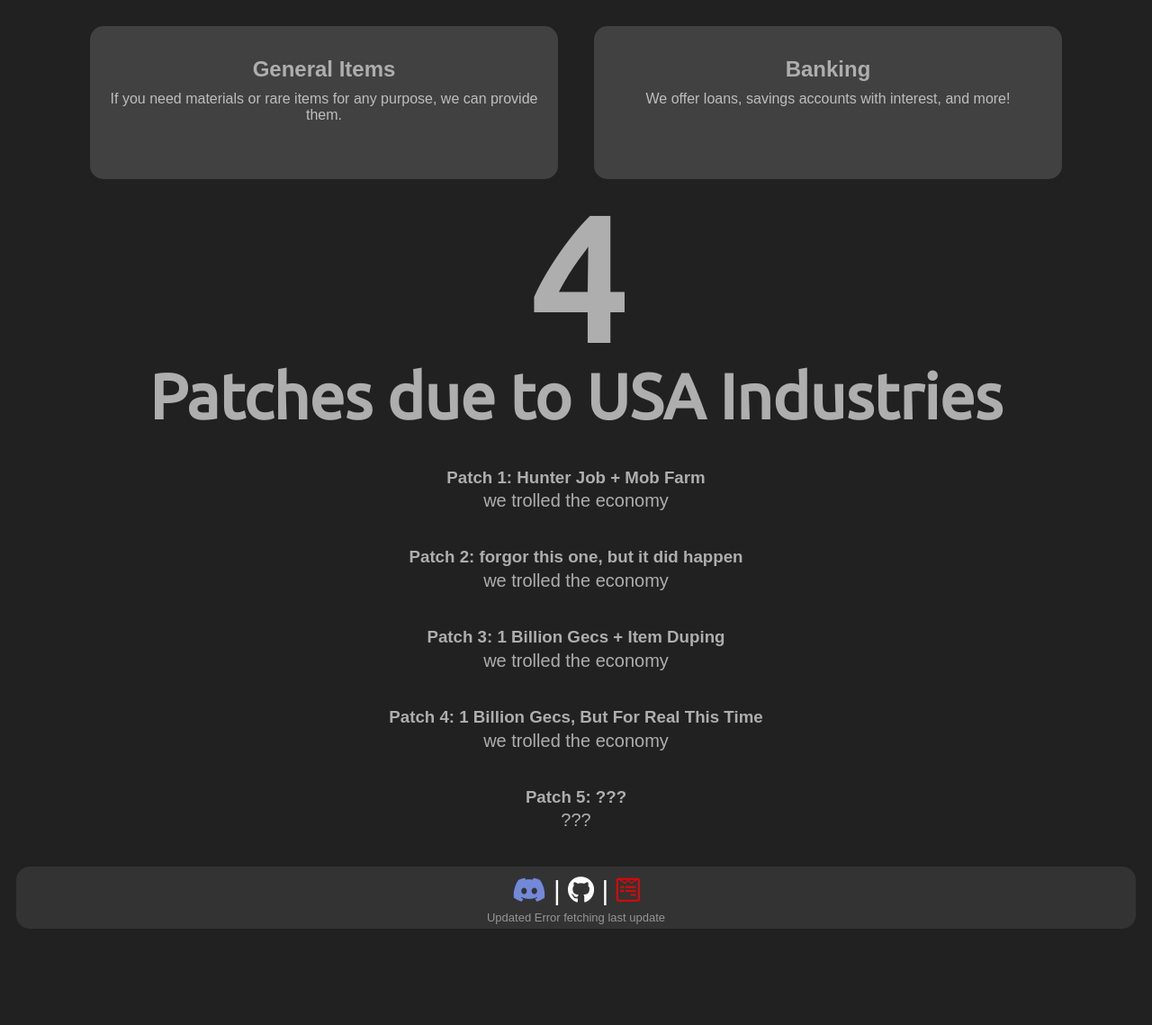
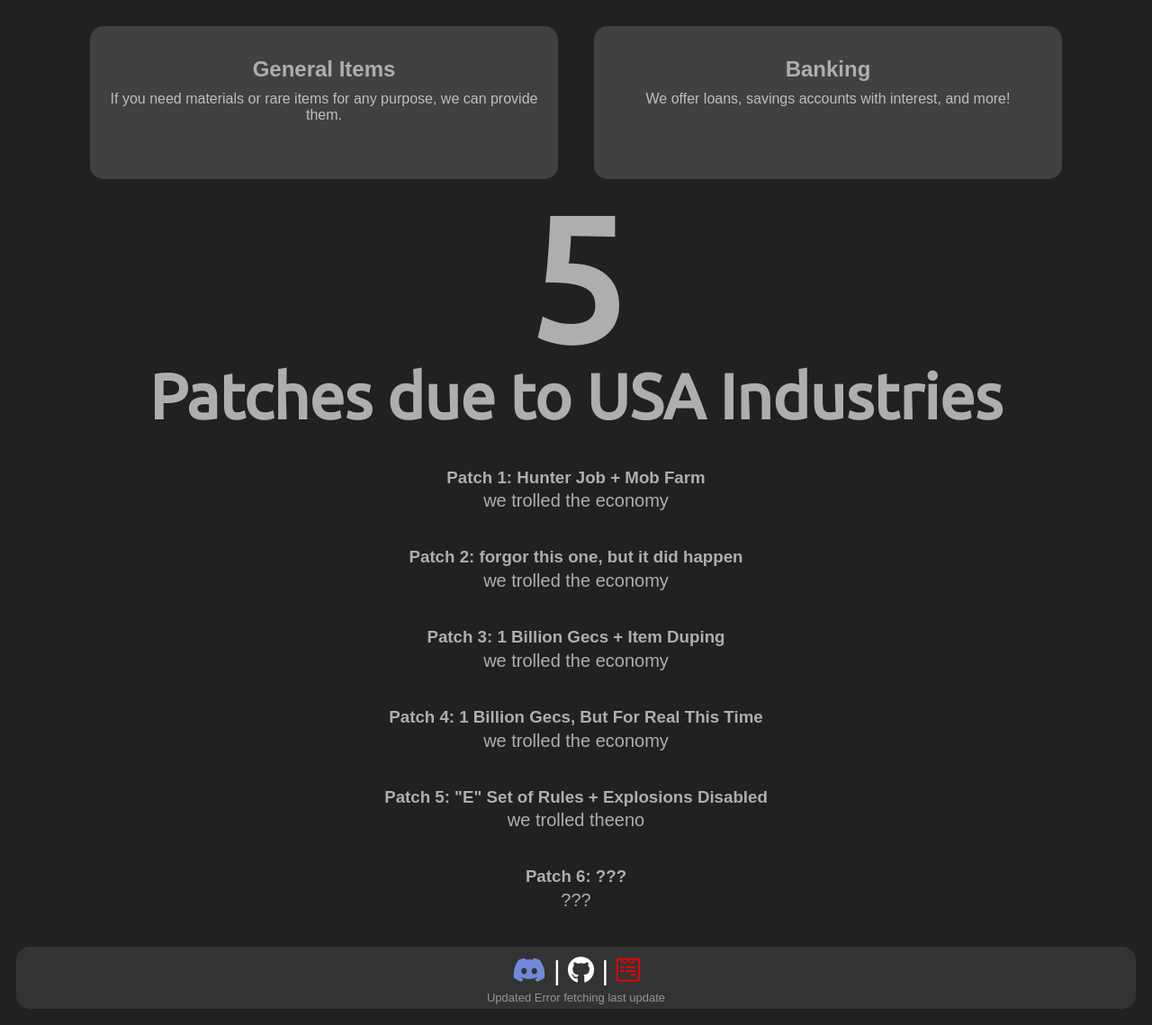
Before and after one commit to besser435/USAI-Website, a Flask app: page / in a window 1280 px wide. Shown: the part 1192-2331 px from the top of the page at 90% size. Before the commit the page ends 2224 px from the top, so only its background shows below. Run offline with Flask 3, Linux system fonts and the light colour scheme.

Commit message:
Update patches

```diff
--- a/website/static/js/home.js
+++ b/website/static/js/home.js
@@ -6,7 +6,7 @@ function startCounterWhenInView() {
         counterElement.innerText = count;
         count++;
 
-        if (count <= 4) {
+        if (count <= 5) {
             setTimeout(updateCounter, 100);
         }
     }
--- a/website/templates/base.html
+++ b/website/templates/base.html
@@ -78,6 +78,7 @@
 
 
     <footer class="footer">
+        <!-- TODO: Fix Lighthouse accessibility concerns here -->
         <a href="https://discord.gg/9zvFEUuRPn" target="_blank"><i class="fab fa-discord"></i></a> |
         <a href="https://github.com/besser435/USAI-Website" target="_blank"><i class="fab fa-github"></i></a> |
         <a href="https://toendallwars.fandom.com/wiki/USA_Industries" target="_blank"><i class="fab fa-wpforms"></i></a>
--- a/website/templates/home.html
+++ b/website/templates/home.html
@@ -89,7 +89,11 @@
             <p>we trolled the economy</p>
             <div class="section-spacing"></div>
 
-            <h3>Patch 5: ???</h3>
+            <h3>Patch 5: "E" Set of Rules + Explosions Disabled</h3>
+            <p>we trolled theeno</p>
+            <div class="section-spacing"></div>
+
+            <h3>Patch 6: ???</h3>
             <p>???</p>
             <div class="section-spacing"></div>
         </div>
```
